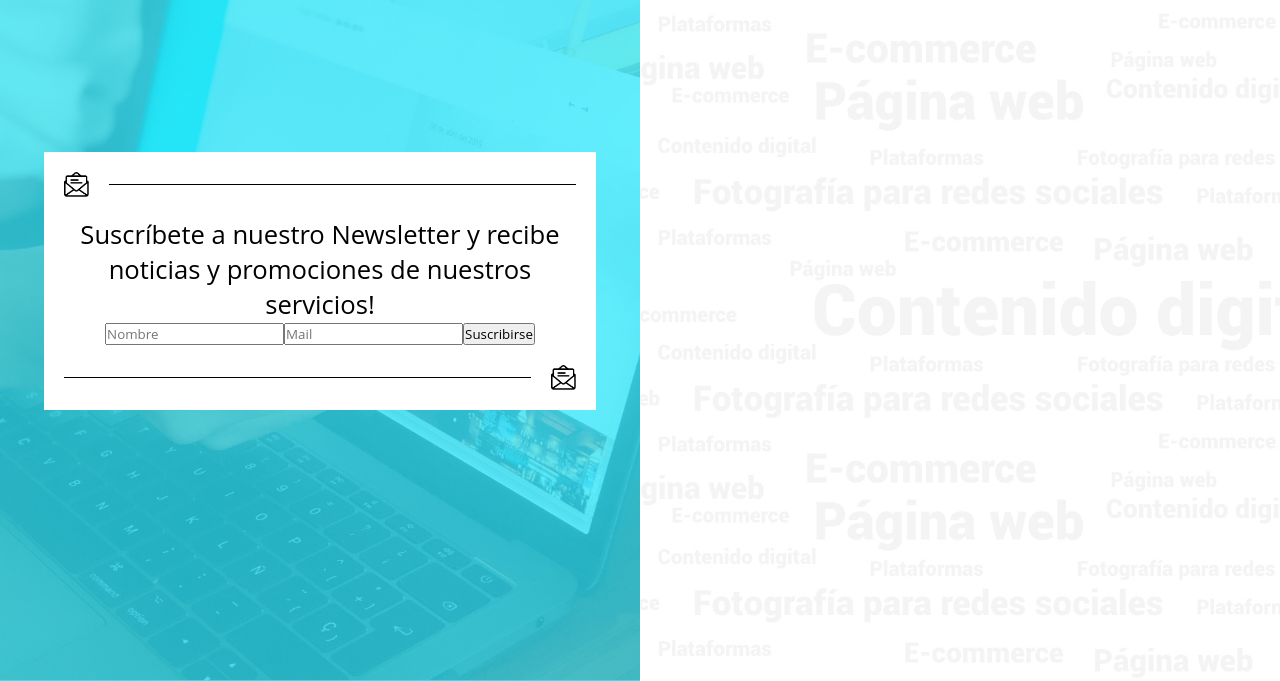
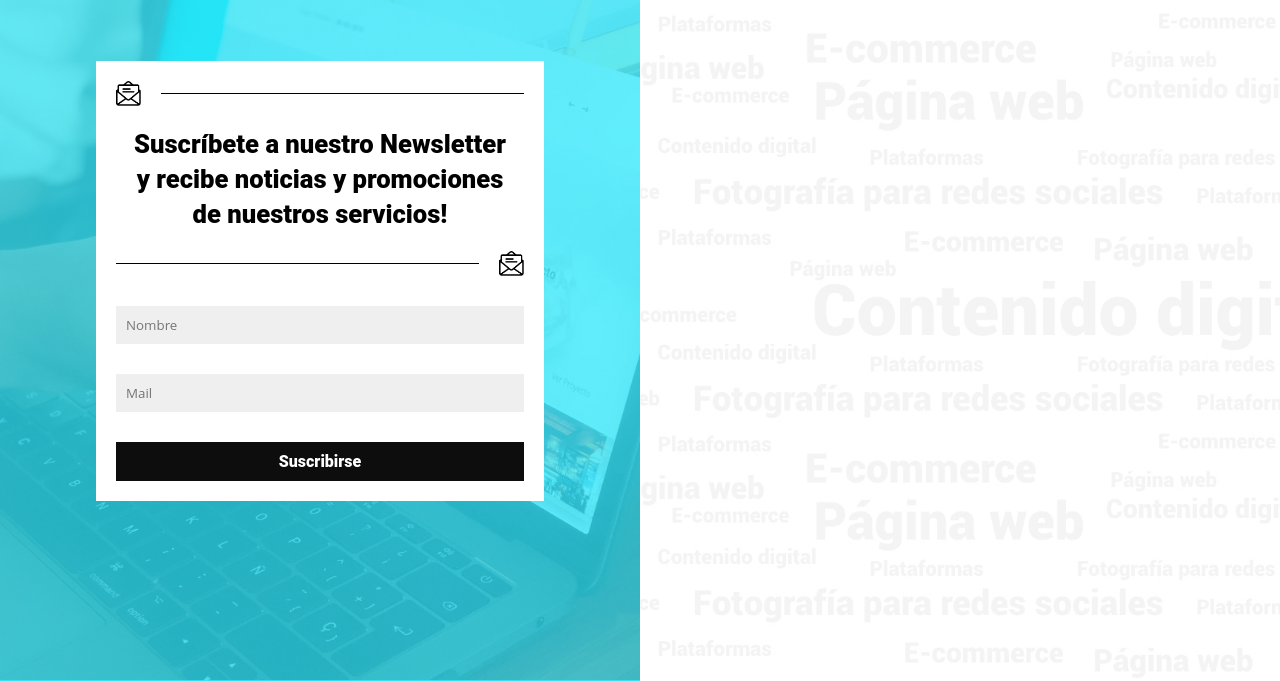
Before and after one commit to LuisBtz/dreamx-newsletter, a Gatsby site: page / in a window 1280 px wide. Shown: the part 119-800 px from the top of the page. Built offline with nearby package versions, Linux system fonts and the light colour scheme; Gatsby itself is replaced by a stand-in of ours; a web font is replaced by a local one.

Commit message:
form style

```diff
--- a/src/components/Newsletter.js
+++ b/src/components/Newsletter.js
@@ -1,12 +1,33 @@
 import React from "react"
 import addToMailchimp from "gatsby-plugin-mailchimp"
+import styled from "styled-components"
+
+const Form = styled.form`
+  input {
+    width: 100%;
+    display: block;
+    margin-top: 30px;
+    padding: 10px;
+    background-color: #efefef;
+    border: none;
+  }
+  button {
+    width: 100%;
+    display: block;
+    margin-top: 30px;
+    padding: 10px;
+    background-color: #0d0d0d;
+    color: white;
+    border: none;
+    font-size: 1rem;
+  }
+`
 
 class Newsletter extends React.Component {
   constructor() {
     super()
     this.state = {
-      message:
-        "Suscríbete a nuestro Newsletter y recibe noticias y promociones de nuestros servicios!",
+      message: "",
       name: "",
       email: "",
       result: null,
@@ -55,9 +76,7 @@ class Newsletter extends React.Component {
   render() {
     return (
       <>
-        <div className="center">
-          <h2>{this.state.message}</h2>
-          <form className="subscribe" onSubmit={this.handleSubmit}>
+        <Form className="subscribe" onSubmit={this.handleSubmit}>
           <input
             type="text"
             value={this.state.name}
@@ -81,8 +100,8 @@ class Newsletter extends React.Component {
           <button className="btn_sent" type="submit">
             Suscribirse
           </button>
-          </form>
-        </div>
+        </Form>
+        <p>{this.state.message}</p>
       </>
     )
   }
--- a/src/components/left.js
+++ b/src/components/left.js
@@ -47,7 +47,14 @@ const BackgroundSection = ({ className }) => (
                 />
                 <div className="border"></div>
               </div>
-              <Newsletter />
+              <div className="center">
+                <h2>
+                  <b>
+                    Suscríbete a nuestro Newsletter y recibe noticias y
+                    promociones de nuestros servicios!
+                  </b>
+                </h2>
+              </div>
               <div className="border-top">
                 <div className="border"></div>
                 <Image
@@ -56,6 +63,7 @@ const BackgroundSection = ({ className }) => (
                   alt="DreaMx Mail Icon"
                 />
               </div>
+              <Newsletter />
             </div>
           </div>
         </BackgroundImage>
@@ -77,7 +85,7 @@ const StyledLeftBg = styled(BackgroundSection)`
   align-items: center;
   .form-container {
     background-color: white;
-    width: 80%;
+    width: 70%;
     padding: 20px;
   }
   .mail {
--- a/src/css/global.css
+++ b/src/css/global.css
@@ -4,10 +4,21 @@
   font-family: "Open Sans", sans-serif;
   font-weight: 400;
   -webkit-font-smoothing: antialiased;
+  box-sizing: border-box;
+  border-radius: 0;
+}
+
+body {
+  font-size: 24px;
+}
+
+*:focus {
+  outline: none;
 }
 
 b,
-strong {
+strong,
+button {
   font-family: "Roboto", sans-serif;
   font-weight: 900;
 }
```
Lines whose indentation alone changed are shown as unchanged.
